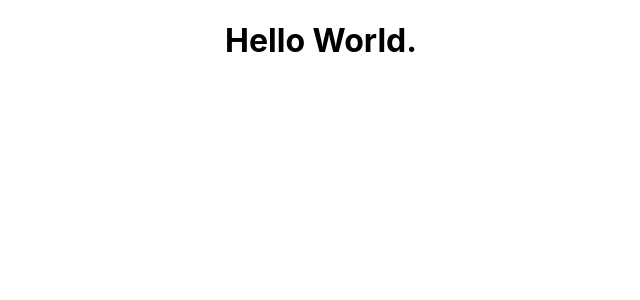
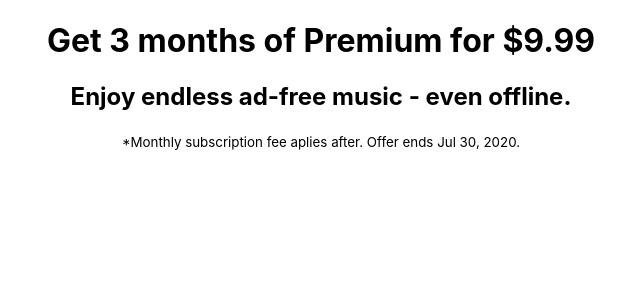
Before and after one commit to CharlesIvia/spotify, a React (Create React App) app in the folder spotify-clone/: page / in a window 1280 px wide. Shown: the top 300 px of the page, without its empty margins (319-959 px from the left). Built offline with nearby package versions, Linux system fonts and the light colour scheme.

Commit message:
Created and intergrated Hero component

```diff
--- a/spotify-clone/src/App.js
+++ b/spotify-clone/src/App.js
@@ -1,10 +1,11 @@
 import React from "react";
 import "./App.css";
+import Hero from "./components/Hero";
 
 function App() {
   return (
     <div className="App">
-      <h1>Hello World.</h1>
+      <Hero />
     </div>
   );
 }
--- a/spotify-clone/src/components/Hero.js
+++ b/spotify-clone/src/components/Hero.js
@@ -0,0 +1,23 @@
+import React from "react";
+
+function Hero() {
+  return (
+    <div>
+      <div className="title">
+        <h1>Get 3 months of Premium for $9.99</h1>
+      </div>
+
+      <div>
+        <h2>Enjoy endless ad-free music - even offline.</h2>
+      </div>
+
+      <div>
+        <small>
+          *Monthly subscription fee aplies after. Offer ends Jul 30, 2020.
+        </small>
+      </div>
+    </div>
+  );
+}
+
+export default Hero;
```
